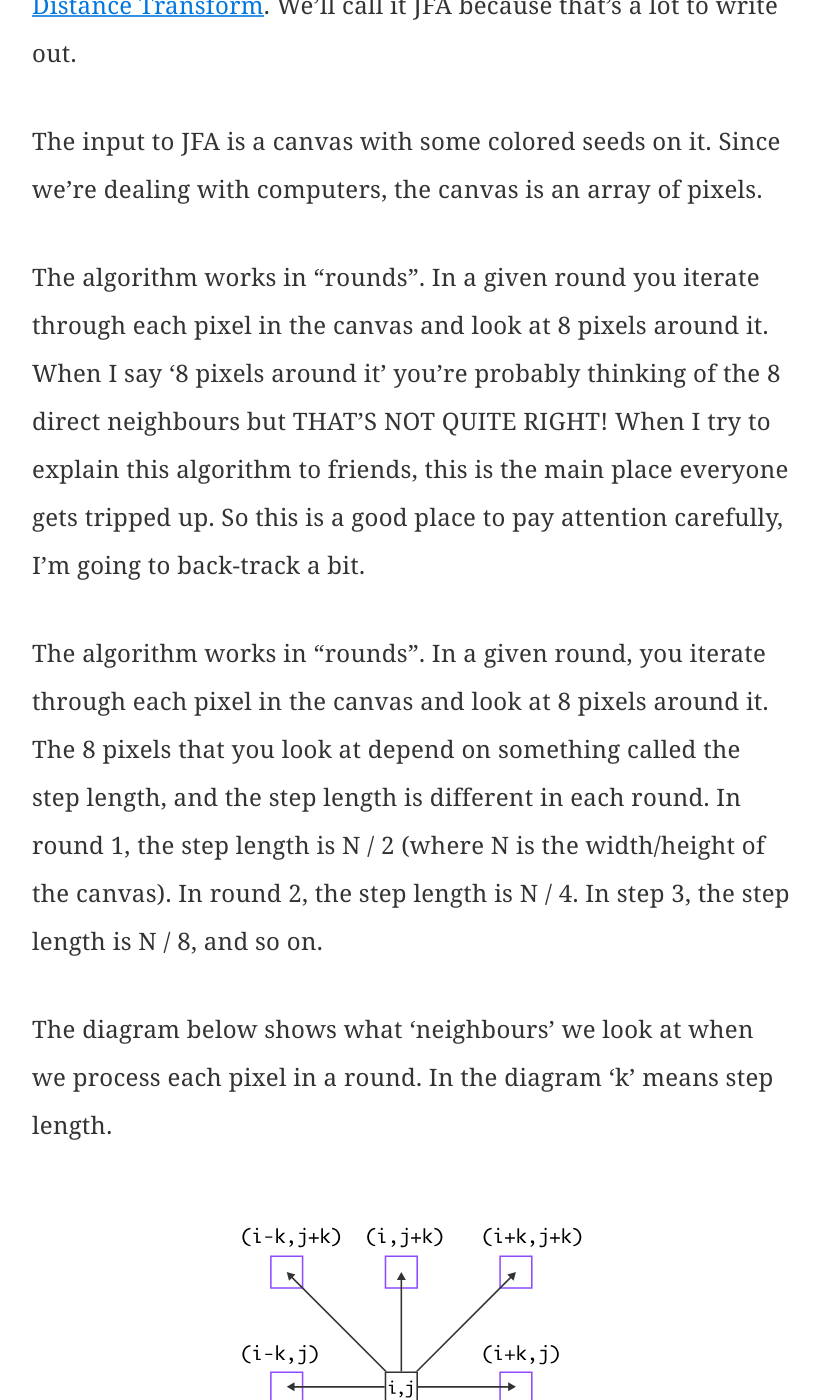
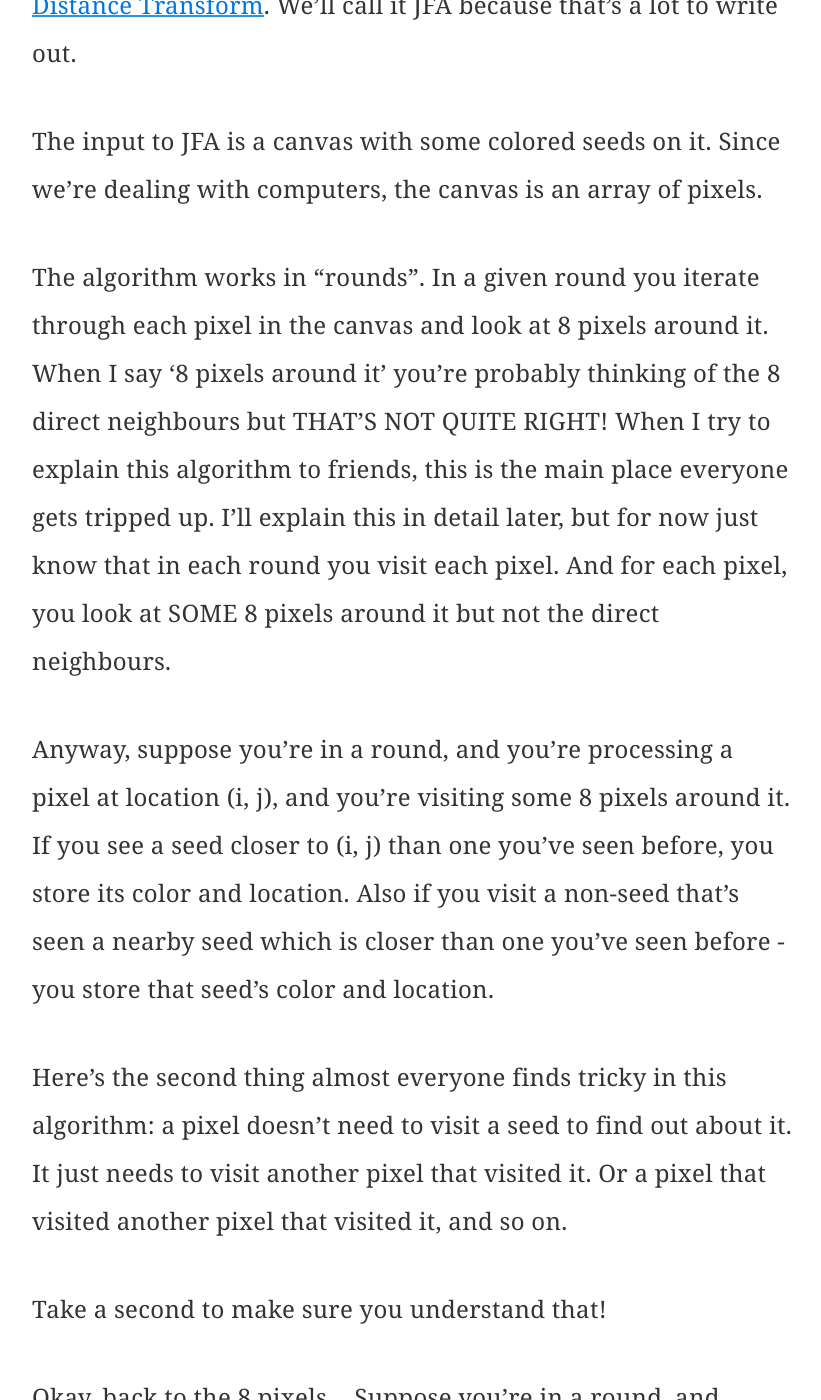
Before and after one commit to ryankaplan/ryankaplan.github.io, a Jekyll site: the page built from _posts/2016-02-25-voronoi-diagrams.md, in a window 1280 px wide and 1400 px high, scrolled down 3191 px. Shown: the whole window, without its empty margins (228-1049 px from the left). Built offline with Jekyll 4.4.1, drawn with Linux system fonts in a browser that asks for light colours; nearby versions of some CDN libraries; library files that are not in the unit come from our copies; comment, search, counter and statistics services are not loaded; some of the changed text lies outside the part shown.

Commit message:
Update 2016-02-25-voronoi-diagrams.md

```diff
--- a/_posts/2016-02-25-voronoi-diagrams.md
+++ b/_posts/2016-02-25-voronoi-diagrams.md
@@ -44,11 +44,18 @@
 
 The input to JFA is a canvas with some colored seeds on it. Since we're dealing with computers, the canvas is an array of pixels.
 
-The algorithm works in "rounds". In a given round you iterate through each pixel in the canvas and look at 8 pixels around it. When I say '8 pixels around it' you're probably thinking of the 8 direct neighbours but THAT'S NOT QUITE RIGHT! When I try to explain this algorithm to friends, this is the main place everyone gets tripped up. So this is a good place to pay attention carefully, I'm going to back-track a bit.
+The algorithm works in "rounds". In a given round you iterate through each pixel in the canvas and look at 8 pixels around it. When I say '8 pixels around it' you're probably thinking of the 8 direct neighbours but THAT'S NOT QUITE RIGHT! When I try to explain this algorithm to friends, this is the main place everyone gets tripped up. I'll explain this in detail later, but for now just know that in each round you visit each pixel. And for each pixel, you look at SOME 8 pixels around it but not the direct neighbours.
 
-The algorithm works in "rounds". In a given round, you iterate through each pixel in the canvas and look at 8 pixels around it. The 8 pixels that you look at depend on something called the step length, and the step length is different in each round. In round 1, the step length is N / 2 (where N is the width/height of the canvas). In round 2, the step length is N / 4. In step 3, the step length is N / 8, and so on.
+Anyway, suppose you're in a round, and you're processing a pixel at location (i, j), and you're visiting some 8 pixels around it. If you see a seed closer to (i, j) than one you've seen before, you store its color and location. Also if you visit a non-seed that's seen a nearby seed which is closer than one you've seen before - you store that seed's color and location.
 
-The diagram below shows what 'neighbours' we look at when we process each pixel in a round. In the diagram 'k' means step length.
+Here's the second thing almost everyone finds tricky in this algorithm: a pixel doesn't need to visit a seed to find out about it. It just needs to visit another pixel that visited it. Or a pixel that visited another pixel that visited it, and so on.
+
+Take a second to make sure you understand that!
+
+
+Okay, back to the 8 pixels... Suppose you're in a round, and you're processing a pixel, and you're visiting 8 pixels around it. The 8 pixels that you visit depend on something called the step length, and the step length is different in each round. In round 1, the step length is N / 2 (where N is the width/height of the canvas). In round 2, the step length is N / 4. In step 3, the step length is N / 8, and so on. In total there are log(N) rounds.
+
+The diagram below shows what pixels we visit  we look at when we process each pixel in a round. In the diagram 'k' means step length.
 
 <div style="width: 100%; text-align: center; margin: 40px auto;">
 <div style="margin: auto; max-width: 400px;">
@@ -57,11 +64,7 @@
 </div>
 </div>
 
-Every pixel remembers the location - not just the color - of the closest seed that it’s seen so far. When you process a pixel, you compare the location of the seed it remembers (if any) against that of each pixel it visits. If it finds a closer seed, it remembers that instead.
-
-A pixel doesn't need to visit a seed to find out about it. It just needs to visit another pixel that visited it. Or a pixel that visited another pixel that visited it, and so on.
-
-The first round of JFA has step length N / 2, where N is the size of the grid. The next one has step length N / 4. The following has N / 8, and so on until N / k is 1. In total there are log(N) rounds. Below is an interactive demo showing the pattern in which JFA moves through the grid for each round. At each step, it shows the grid cell that we're currently processing and the 8 cells around it that it visits to look for seeds. Use the slider to change which round you're on.
+Below is an interactive demo showing the pattern in which JFA moves through the grid for each round. At each step, it shows the grid cell that we're currently processing and the 8 cells around it that it visits to look for seeds. Use the slider to change which round you're on.
 
 <div id="jfa-pattern-demo-container" style="height: 357px; margin: 40px auto;"></div>
 
```
